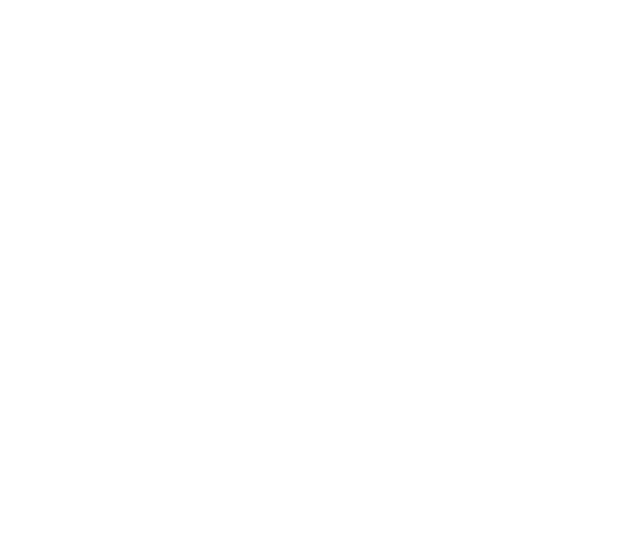
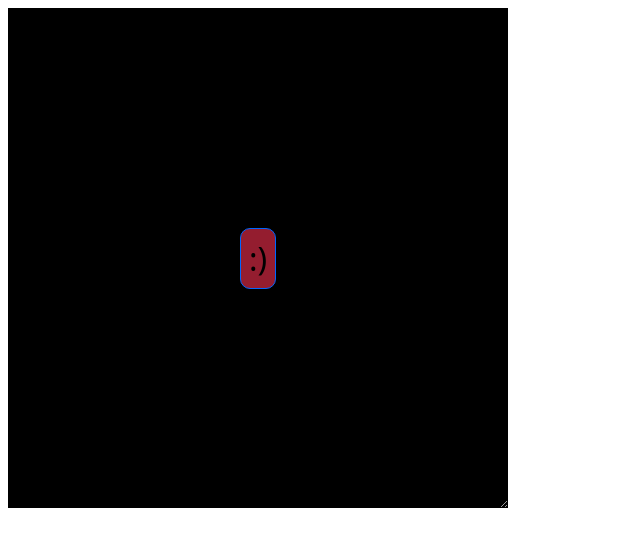
Before and after one commit to StevenSJones/layout-practice, a plain HTML site: page index.HTML in a window 1280 px wide. Shown: the whole page, without its empty margins (0-640 px from the left). Drawn offline with Linux system fonts and the light colour scheme.

Commit message:
I added the style.css file and linked it to the html file in the head beneath the title by placing a link to the rel style sheet and specifying the href as style.css. I then added some styles by class using the layouts in 1 line tutorial that I found.

```diff
--- a/index.HTML
+++ b/index.HTML
@@ -4,8 +4,15 @@
     <meta charset="UTF-8">
     <meta name="viewport" content="width=device-width, initial-scale=1.0">
     <title>Layout Practice</title>
+    <link rel="stylesheet" href="style.css" />
+
 </head>
 <body>
+    <div class="parent">
+        <div class="child">
+:)
+        </div>
+    </div>
 
 </body>
 </html>
--- /dev/null
+++ b/style.css
@@ -0,0 +1,23 @@
+
+body {
+    font-family: system-ui, serif;
+  }
+
+.parent {
+    display: grid;
+    place-items: center;
+    background: rgb(0, 0, 0);
+    width: 500px;
+    height: 500px;
+    resize: both;
+    overflow: auto;
+  }
+
+  .child {
+    padding: 0.5rem;
+    border-radius: 10px;
+    border: 1px solid rgb(0, 102, 255);
+    background: rgb(148, 29, 47);
+    font-size: 2rem;
+    text-align: center;
+  }
```
